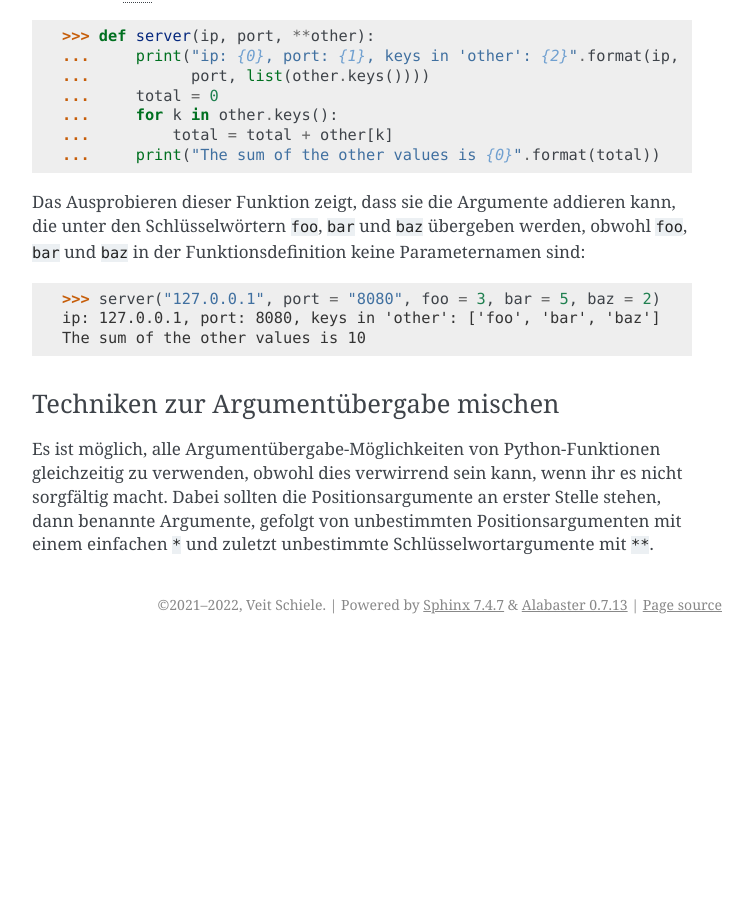
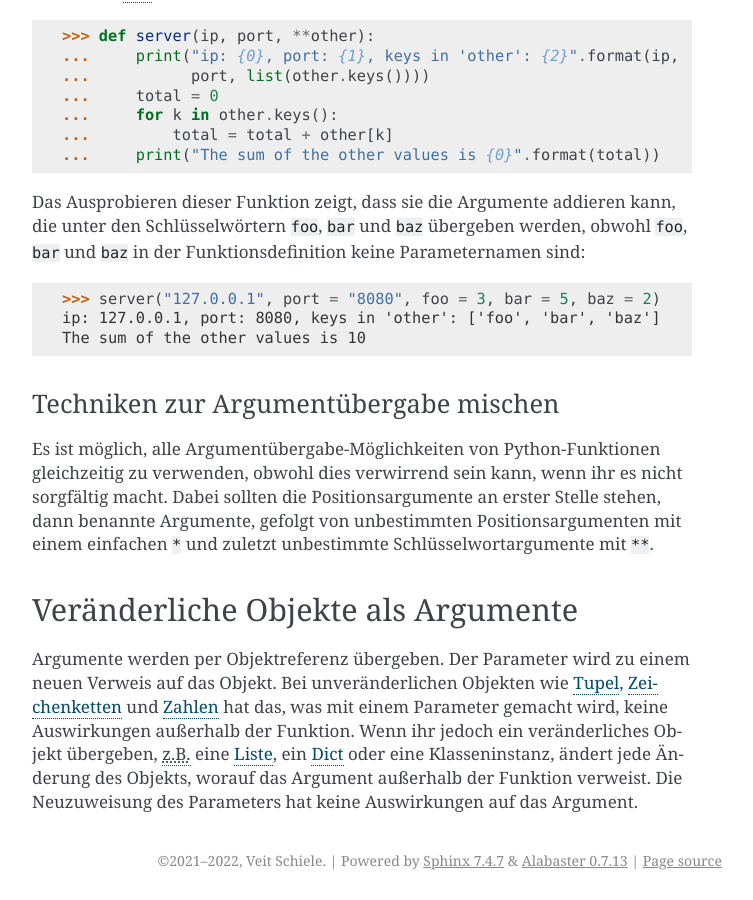
Before and after one commit to veit/python-basics-tutorial-de, a Sphinx documentation site: the page built from docs/functions.rst, in a window 1280 px wide and 900 px high, scrolled down 4259 px. Shown: the whole window, without its empty margins (388-1141 px from the left). Built offline with Sphinx 7.4.7, drawn with Linux system fonts in a browser that asks for light colours; pages that are not in the unit, such as notebooks, are missing from menus; before the commit the page ends 4903 px from its top, so only the background shows below that; some of the changed text lies outside the part shown.

Commit message:
:memo: Add mutable objects as arguments

```diff
--- a/docs/functions.rst
+++ b/docs/functions.rst
@@ -240,3 +240,15 @@ gleichzeitig zu verwenden, obwohl dies verwirrend sein kann, wenn ihr es nicht
 sorgfältig macht. Dabei sollten  die Positionsargumente an erster Stelle stehen,
 dann benannte Argumente, gefolgt von unbestimmten Positionsargumenten mit einem
 einfachen ``*`` und zuletzt unbestimmte Schlüsselwortargumente mit ``**``.
+
+Veränderliche Objekte als Argumente
+-----------------------------------
+
+Argumente werden per Objektreferenz übergeben. Der Parameter wird zu einem neuen
+Verweis auf das Objekt. Bei unveränderlichen Objekten wie :doc:`types/tuples`,
+:doc:`types/strings` und :doc:`types/numbers` hat das, was mit einem Parameter
+gemacht wird, keine Auswirkungen außerhalb der Funktion. Wenn ihr jedoch ein
+veränderliches Objekt übergeben, :abbr:`z.B. (zum Beispiel)` eine :doc:`Liste
+<types/lists>`, ein :doc:`Dict <types/dicts>` oder eine Klasseninstanz, ändert
+jede Änderung des Objekts, worauf das Argument außerhalb der Funktion verweist.
+Die Neuzuweisung des Parameters hat keine Auswirkungen auf das Argument.
```
